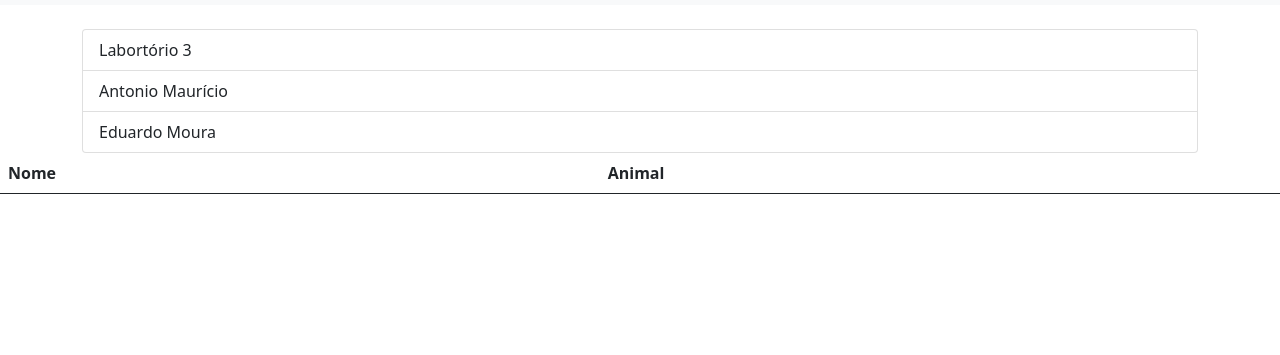
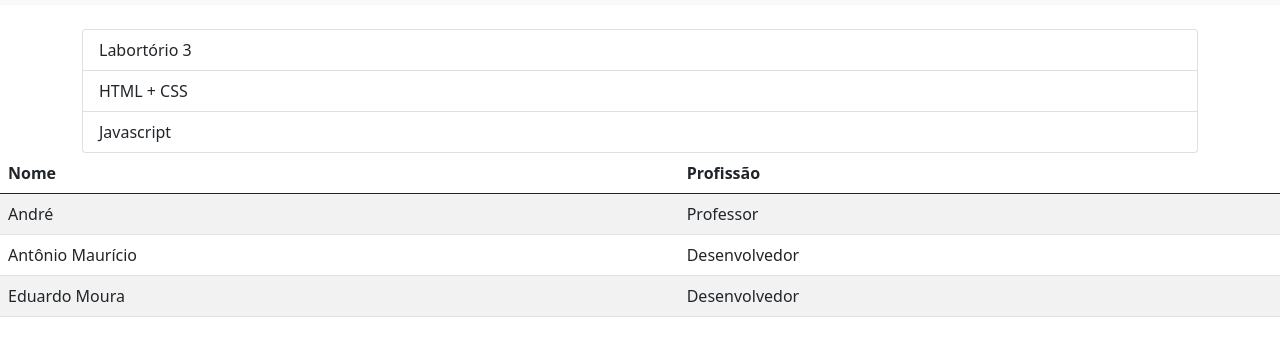
Before and after one commit to antonio200598/projeto-express, a website: page views/equipe.html in a window 1280 px wide. Shown: the part 51-406 px from the top of the page. Drawn offline with nearby package versions, Linux system fonts and the light colour scheme.

Commit message:
Alterações na tabela da tela da equipe

```diff
--- a/views/equipe.html
+++ b/views/equipe.html
@@ -35,8 +35,8 @@
     <div class="container">
       <ul class="list-group">
         <li class="list-group-item">Labortório 3</li>
-        <li class="list-group-item">Antonio Maurício</li>
-        <li class="list-group-item">Eduardo Moura</li>
+        <li class="list-group-item">HTML + CSS</li>
+        <li class="list-group-item">Javascript</li>
       </ul>
     </div>
 
@@ -45,14 +45,25 @@
         <thead>
           <tr>
               <th scope="col">Nome</th>
-              <th scope="col">Animal</th>
+              <th scope="col">Profissão</th>
           </tr>
       </thead>
       <tbody>
-
+        <tr>
+          <td>André</td>
+          <td>Professor</td>
+        </tr>
+        <tr>
+          <td>Antônio Maurício</td>
+          <td>Desenvolvedor</td>
+        </tr>
+        <tr>
+          <td>Eduardo Moura</td>
+          <td>Desenvolvedor</td>
+        </tr>
       </tbody>
+      </table>
     </div>
 
-      </table>
 </body>
 </html>
```
